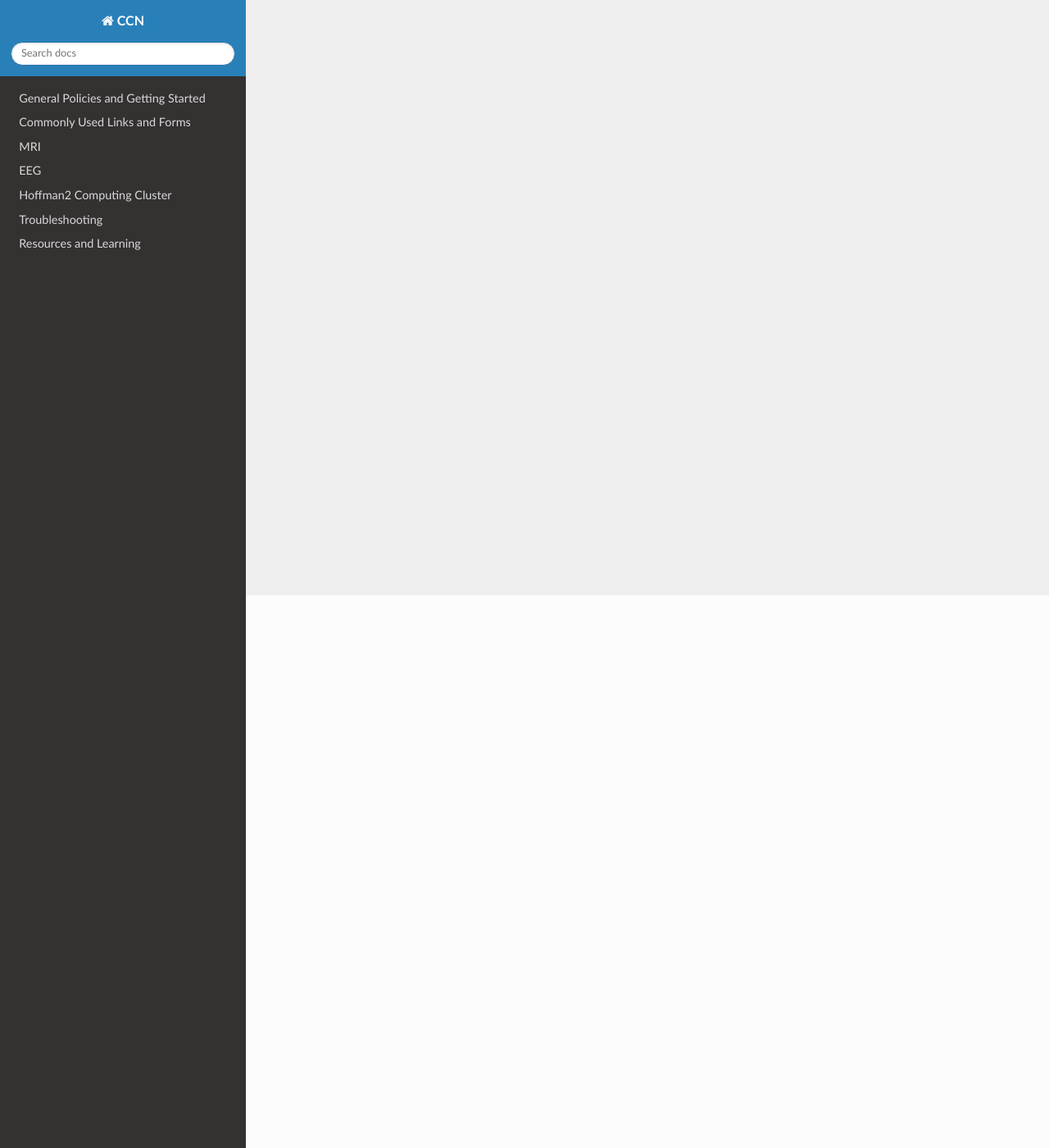
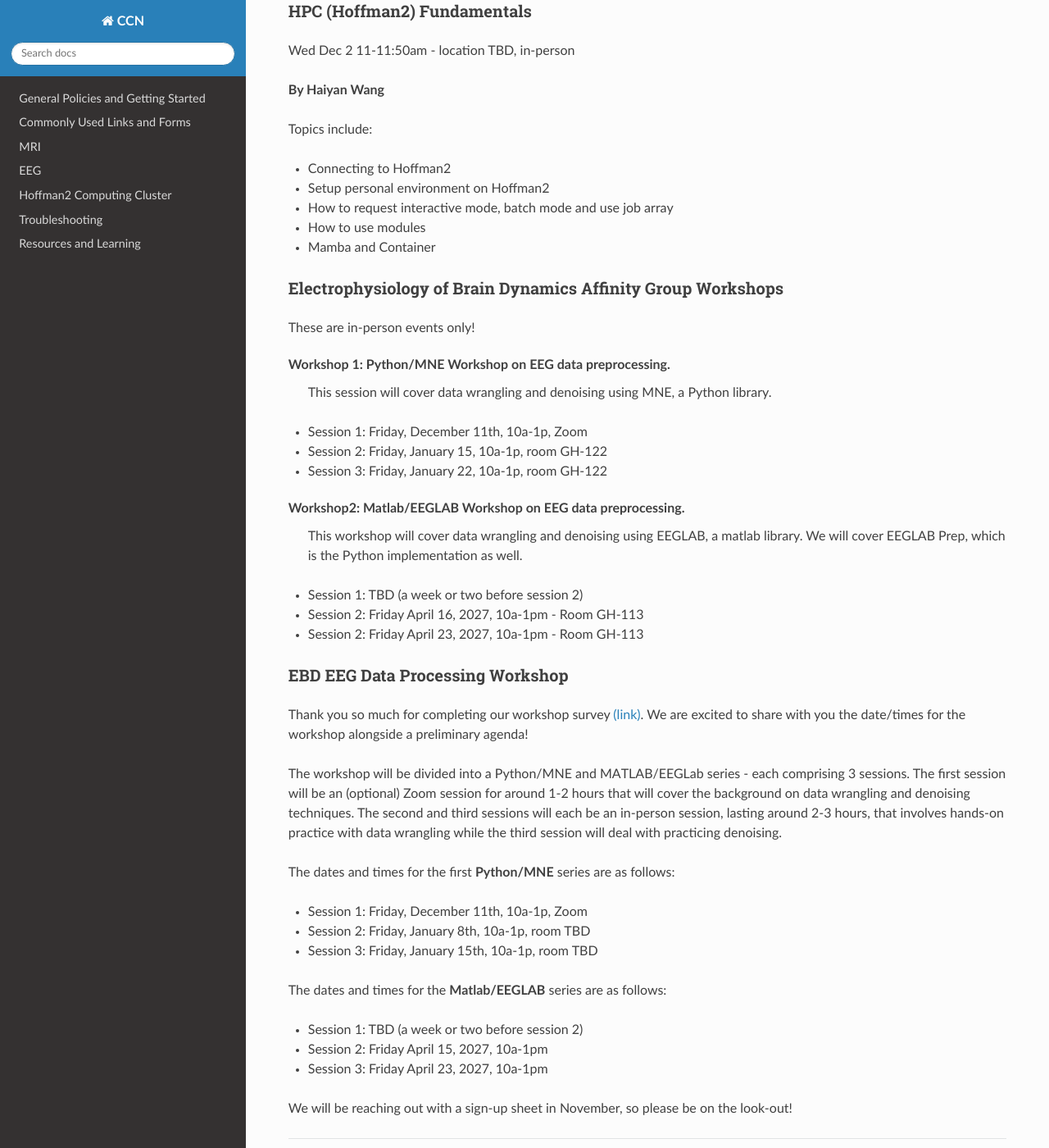
Before and after one commit to CCN-Support/CCN_Wiki, a Sphinx documentation site: the page built from docs/source/future_content.rst, in a window 1280 px wide and 1400 px high, scrolled down 674 px. Shown: the whole window at 82% size. Built offline with Sphinx 7.4.7 and the Read the Docs theme 3.1.0, drawn with Linux system fonts in a browser that asks for light colours; some of the changed text lies outside the part shown.

Commit message:
Update future_content.rst

```diff
--- a/docs/source/future_content.rst
+++ b/docs/source/future_content.rst
@@ -1,2 +1,81 @@
 Future Content
 ==============
+
+Upcoming Workshops
+------------------
+
+Neuroimaging Workflows - General Principles & Best Practices
+~~~~~~~~~~~~~~~~~~~~~~~~~~~~~~~~~~~~~~~~~~~~~~~~~~~~~~~~~~~~
+
+Wed Oct 21 11-11:50am -  Semel 27-418/28-221, in-person
+
+**By Robert Welsh**
+
+Topics include:
+
+- Concepts of scientific stewardship, why it matters
+- Study design & protocol planning
+- Data acquisition best practices
+- Quality control
+- Data organization & management
+- Reprocessing & analysis pipelines
+- Compliance & data sharing
+- CCN resources & support
+
+This will be an interactive workshop!
+
+HPC (Hoffman2) Fundamentals
+~~~~~~~~~~~~~~~~~~~~~~~~~~~
+
+Wed Dec 2 11-11:50am - location TBD, in-person
+
+**By Haiyan Wang**
+
+Topics include:
+
+- Connecting to Hoffman2
+- Setup personal environment on Hoffman2
+- How to request interactive mode, batch mode and use job array
+- How to use modules
+- Mamba and Container
+
+Electrophysiology of Brain Dynamics Affinity Group Workshops
+~~~~~~~~~~~~~~~~~~~~~~~~~~~~~~~~~~~~~~~~~~~~~~~~~~~~~~~~~~~~
+
+These are in-person events only!
+
+**Workshop 1: Python/MNE Workshop on EEG data preprocessing.**
+  This session will cover data wrangling and denoising using MNE, a Python library.
+
+- Session 1: Friday, December 11th, 10a-1p, Zoom
+- Session 2: Friday, January 15, 10a-1p, room GH-122
+- Session 3: Friday, January 22, 10a-1p, room GH-122
+
+
+**Workshop2: Matlab/EEGLAB Workshop on EEG data preprocessing.**
+  This workshop will cover data wrangling and denoising using EEGLAB, a matlab library. We will cover EEGLAB  Prep, which is the Python implementation as well.
+
+- Session 1: TBD (a week or two before session 2)
+- Session 2: Friday April 16, 2027, 10a-1pm - Room GH-113
+- Session 2: Friday April 23, 2027, 10a-1pm - Room GH-113
+
+EBD EEG Data Processing Workshop
+~~~~~~~~~~~~~~~~~~~~~~~~~~~~~~~~
+
+Thank you so much for completing our workshop survey `(link) <https://urldefense.com/v3/__https:/forms.gle/pvJN1nbLWMXRDfoe6__;!!F9wkZZsI-LA!ALFhtF7a2BEMwf5YC3Oh1MpVXvxKtd2vepEBXP4MQB8uCXgBVxlXYfAN8-nNVCYuKEhbYktgnY0Ti9mrMSyYT8SOuEc$>`_. We are excited to share with you the date/times for the workshop alongside a preliminary agenda!
+
+The workshop will be divided into a Python/MNE and MATLAB/EEGLab series - each comprising 3 sessions. The first session will be an (optional) Zoom session for around 1-2 hours that will cover the background on data wrangling and denoising techniques. The second and third sessions will each be an in-person session, lasting around 2-3 hours, that involves hands-on practice with data wrangling while the third session will deal with practicing denoising.
+
+The dates and times for the first **Python/MNE** series are as follows:
+
+- Session 1: Friday, December 11th, 10a-1p, Zoom
+- Session 2: Friday, January 8th, 10a-1p, room TBD
+- Session 3: Friday, January 15th, 10a-1p, room TBD
+
+The dates and times for the **Matlab/EEGLAB** series are as follows:
+
+- Session 1: TBD (a week or two before session 2)
+- Session 2: Friday April 15, 2027, 10a-1pm
+- Session 3: Friday April 23, 2027, 10a-1pm
+
+We will be reaching out with a sign-up sheet in November, so please be on the look-out!
```
